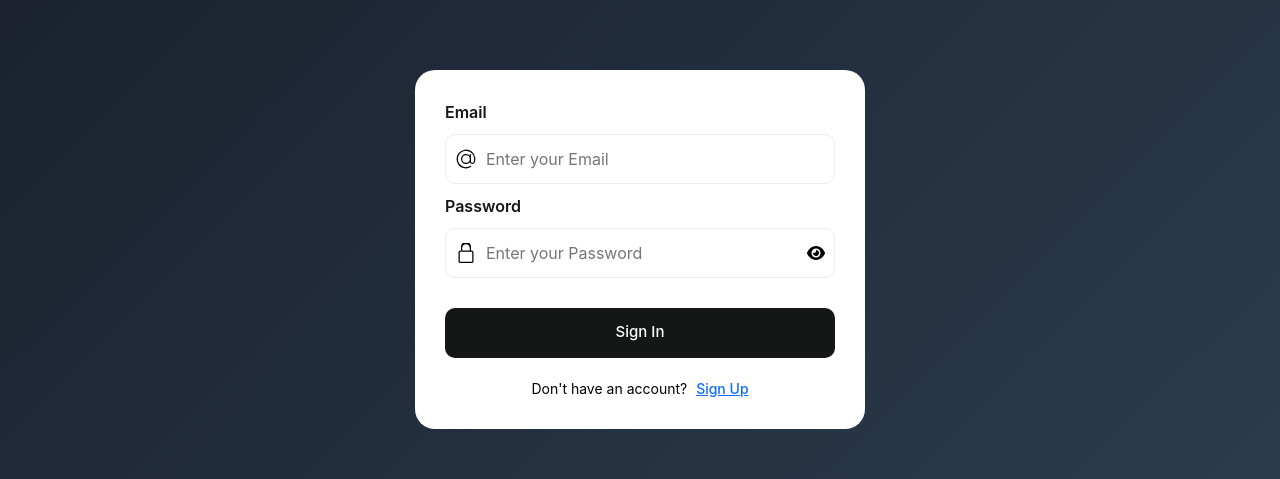
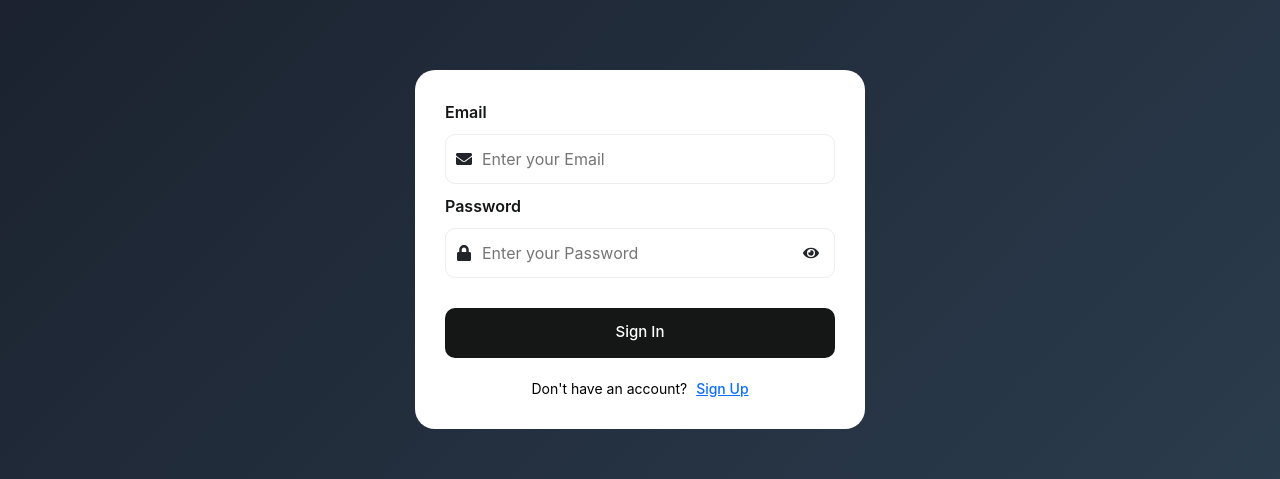
Before and after one commit to h1mky/glass-photo-ts, a React (Vite) app: page /sign-in in a window 1280 px wide. Shown: the part 151-630 px from the top of the page. Built offline with nearby package versions, Linux system fonts and the light colour scheme; a web font is replaced by a local one.

Commit message:
add fetch request and localstorage save of JWT

```diff
--- a/src/pages/SignInForm/index.tsx
+++ b/src/pages/SignInForm/index.tsx
@@ -1,74 +1,142 @@
 import { useState } from "react";
 import { Link } from "react-router-dom";
+import { FaEnvelope, FaLock, FaEye, FaEyeSlash } from "react-icons/fa";
+import { fetchSignIn } from "../../services/UserService/service";
+import { useNavigate } from "react-router-dom";
+
+import { useFormik } from "formik";
+import * as Yup from "yup";
+
+import Alert from "@mui/material/Alert";
+import Snackbar from "@mui/material/Snackbar";
+import { ClipLoader } from "react-spinners";
 
 import "./sign-in.css";
 
 const SignInForm = () => {
   const [inputType, setInputType] = useState(true);
+  const inputTypePassword = inputType ? "password" : "text";
+  const toggleInputType = () => setInputType((state) => !state);
 
-  const inputTypePassword = inputType ? "password" : "text";
+  const navigate = useNavigate();
 
-  const toggleInputType = () => {
-    setInputType(!inputType);
+  const [status, setStatus] = useState<
+    "idle" | "loading" | "success" | "error"
+  >("idle");
+  const [errorMessage, setErrorMessage] = useState("");
+
+  const handleClose = () => {
+    setStatus("idle");
+    setErrorMessage("");
   };
 
+  const validationSchema = Yup.object({
+    email: Yup.string().email("Invalid email").required("Required"),
+    password: Yup.string().min(6, "Min 6 characters").required("Required"),
+  });
+
+  const formik = useFormik({
+    initialValues: {
+      email: "",
+      password: "",
+    },
+    validationSchema,
+    onSubmit: async (values) => {
+      setStatus("loading");
+      setErrorMessage("");
+
+      try {
+        const { status: responseStatus, data } = await fetchSignIn(values);
+
+        if (responseStatus === 200) {
+          setStatus("success");
+          formik.resetForm();
+          localStorage.setItem("authToken", data.token);
+          navigate("/", { replace: true });
+        } else {
+          setStatus("error");
+          setErrorMessage("Incorrect email or password");
+        }
+      } catch (err) {
+        setStatus("error");
+        setErrorMessage(
+          err instanceof Error ? "Incorrect email or password" : "Unknown error"
+        );
+      }
+    },
+  });
+
   return (
-    <div className="sign-up-container ">
-      <form className="form">
+    <div className="sign-up-container">
+      <Snackbar
+        open={status === "success" || status === "error"}
+        autoHideDuration={2000}
+        onClose={handleClose}
+        anchorOrigin={{ vertical: "bottom", horizontal: "right" }}
+        TransitionProps={{ onExited: () => setStatus("idle") }}
+      >
+        <Alert
+          onClose={handleClose}
+          severity={status === "success" ? "success" : "error"}
+          variant="filled"
+          sx={{ width: "100%" }}
+        >
+          {status === "success" ? "Registered successfully" : errorMessage}
+        </Alert>
+      </Snackbar>
+
+      <form className="form" onSubmit={formik.handleSubmit}>
         <div className="flex-column">
-          <label>Email </label>
+          <label>Email</label>
         </div>
         <div className="inputForm">
-          <svg
-            height="20"
-            viewBox="0 0 32 32"
-            width="20"
-            xmlns="http://www.w3.org/2000/svg"
-          >
-            <g id="Layer_3" data-name="Layer 3">
-              <path d="m30.853 13.87a15 15 0 0 0 -29.729 4.082 15.1 15.1 0 0 0 12.876 12.918 15.6 15.6 0 0 0 2.016.13 14.85 14.85 0 0 0 7.715-2.145 1 1 0 1 0 -1.031-1.711 13.007 13.007 0 1 1 5.458-6.529 2.149 2.149 0 0 1 -4.158-.759v-10.856a1 1 0 0 0 -2 0v1.726a8 8 0 1 0 .2 10.325 4.135 4.135 0 0 0 7.83.274 15.2 15.2 0 0 0 .823-7.455zm-14.853 8.13a6 6 0 1 1 6-6 6.006 6.006 0 0 1 -6 6z"></path>
-            </g>
-          </svg>
-          <input type="text" className="input" placeholder="Enter your Email" />
+          <FaEnvelope className="input-icon" />
+          <input
+            type="text"
+            className="input"
+            placeholder="Enter your Email"
+            {...formik.getFieldProps("email")}
+          />
         </div>
+        {formik.touched.email && formik.errors.email && (
+          <div className="error-text">{formik.errors.email}</div>
+        )}
 
         <div className="flex-column">
-          <label>Password </label>
+          <label>Password</label>
         </div>
         <div className="inputForm">
-          <svg
-            height="20"
-            viewBox="-64 0 512 512"
-            width="20"
-            xmlns="http://www.w3.org/2000/svg"
-          >
-            <path d="m336 512h-288c-26.453125 0-48-21.523438-48-48v-224c0-26.476562 21.546875-48 48-48h288c26.453125 0 48 21.523438 48 48v224c0 26.476562-21.546875 48-48 48zm-288-288c-8.8125 0-16 7.167969-16 16v224c0 8.832031 7.1875 16 16 16h288c8.8125 0 16-7.167969 16-16v-224c0-8.832031-7.1875-16-16-16zm0 0"></path>
-            <path d="m304 224c-8.832031 0-16-7.167969-16-16v-80c0-52.929688-43.070312-96-96-96s-96 43.070312-96 96v80c0 8.832031-7.167969-16-16-16s-16-7.167969-16-16v-80c0-70.59375 57.40625-128 128-128s128 57.40625 128 128v80c0 8.832031-7.167969 16-16 16zm0 0"></path>
-          </svg>
+          <FaLock className="input-icon" />
           <input
             type={inputTypePassword}
             className="input"
             placeholder="Enter your Password"
+            {...formik.getFieldProps("password")}
           />
-          <svg
-            viewBox="0 0 576 512"
-            className="eye-icon"
-            height="1em"
-            xmlns="http://www.w3.org/2000/svg"
-            onClick={toggleInputType}
-          >
-            <path d="M288 32c-80.8 0-145.5 36.8-192.6 80.6C48.6 156 17.3 208 2.5 243.7c-3.3 7.9-3.3 16.7 0 24.6C17.3 304 48.6 356 95.4 399.4C142.5 443.2 207.2 480 288 480s145.5-36.8 192.6-80.6c46.8-43.5 78.1-95.4 93-131.1c3.3-7.9 3.3-16.7 0-24.6c-14.9-35.7-46.2-87.7-93-131.1C433.5 68.8 368.8 32 288 32zM144 256a144 144 0 1 1 288 0 144 144 0 1 1 -288 0zm144-64c0 35.3-28.7 64-64 64c-7.1 0-13.9-1.2-20.3-3.3c-5.5-1.8-11.9 1.6-11.7 7.4c.3 6.9 1.3 13.8 3.2 20.7c13.7 51.2 66.4 81.6 117.6 67.9s81.6-66.4 67.9-117.6c-11.1-41.5-47.8-69.4-88.6-71.1c-5.8-.2-9.2 6.1-7.4 11.7c2.1 6.4 3.3 13.2 3.3 20.3z"></path>
-          </svg>
+          {inputType ? (
+            <FaEye className="eye-icon" onClick={toggleInputType} />
+          ) : (
+            <FaEyeSlash className="eye-icon" onClick={toggleInputType} />
+          )}
         </div>
+        {formik.touched.password && formik.errors.password && (
+          <div className="error-text">{formik.errors.password}</div>
+        )}
 
-        <button className="button-submit">Sign In</button>
+        <button className="button-submit" disabled={status === "loading"}>
+          {status === "loading" ? (
+            <ClipLoader size={20} color="#fff" />
+          ) : (
+            "Sign In"
+          )}
+        </button>
+
         <p className="p">
           Don't have an account?{" "}
           <span className="span">
             <Link to={"/sign-up"}>Sign Up</Link>
           </span>
         </p>
-        {/* <p className="p line">Or With</p> */}
       </form>
     </div>
   );
--- a/src/pages/SignInForm/sign-in.css
+++ b/src/pages/SignInForm/sign-in.css
@@ -129,3 +129,7 @@
   width: 20px;
   height: 20px;
 }
+.error-text {
+  color: red;
+  font-size: 13px;
+}
--- a/src/pages/signUpForm/sign-up.css
+++ b/src/pages/signUpForm/sign-up.css
@@ -129,3 +129,7 @@
   width: 20px;
   height: 20px;
 }
+.error-text {
+  color: red;
+  font-size: 13px;
+}
--- a/src/services/UserService/service.ts
+++ b/src/services/UserService/service.ts
@@ -19,3 +19,11 @@ export const fetchSignUp = (userData: SignUpRequest) => {
     JSON.stringify(userData)
   );
 };
+
+export const fetchSignIn = (userData: SignInRequest) => {
+  return request(
+    `http://localhost:3000/sign-in`,
+    "POST",
+    JSON.stringify(userData)
+  );
+};
```
